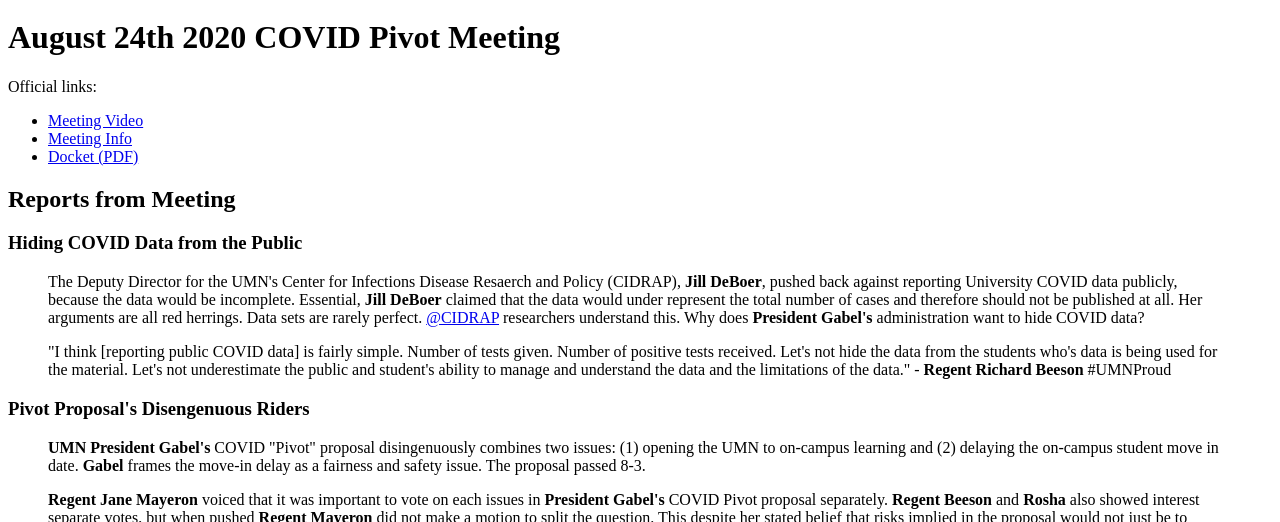
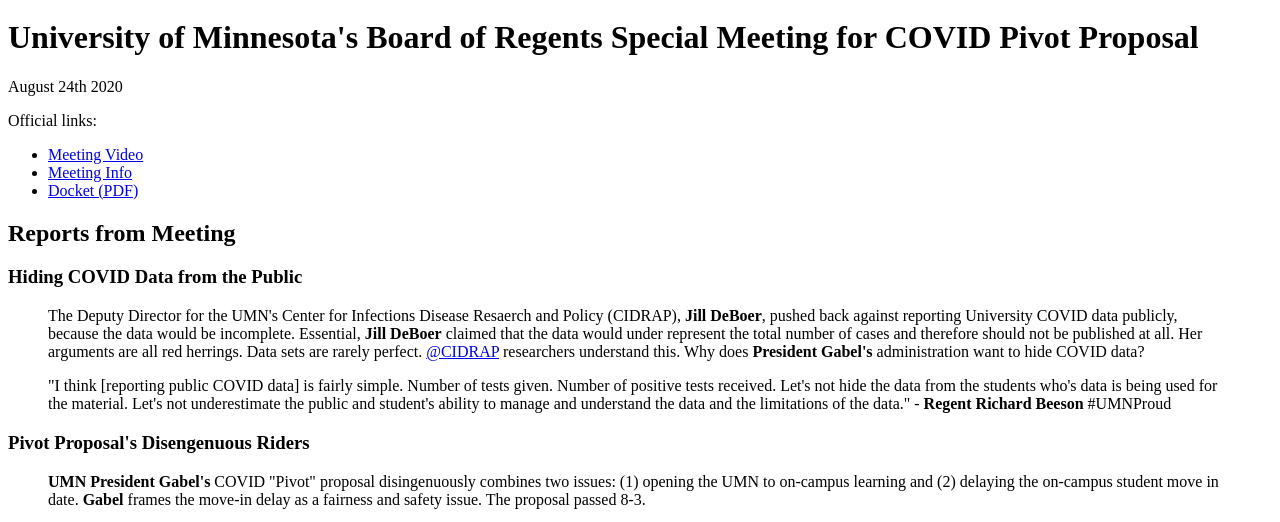
Before and after one commit to UMNWildcats/UMNWildcats.github.io, a plain HTML site: page index.html in a window 1280 px wide. Shown: the part 253-775 px from the top of the page. Drawn offline with Linux system fonts and the light colour scheme.

Commit message:
new title

```diff
--- a/index.html
+++ b/index.html
@@ -16,7 +16,9 @@
 
 <h1><a href="https://umnwildcats.github.io" title="Reporting from UMNWildcats"><img src="https://umnwildcats.github.io/wildcats.jpg" style="width: 200px;"></a></h1>
 
-<h1 id="august-24th-2020-covid-pivot-meeting">August 24th 2020 COVID Pivot Meeting</h1>
+
+<h1 id="august-24th-2020-covid-pivot-meeting">University of Minnesota's Board of Regents Special Meeting for COVID Pivot Proposal</h1>
+<p>August 24th 2020</p>
 <p>Official links:</p>
 <ul>
 <li><a href="https://www.youtube.com/watch?v=XBFLX2Fs2U4">Meeting Video</a></li>
```
